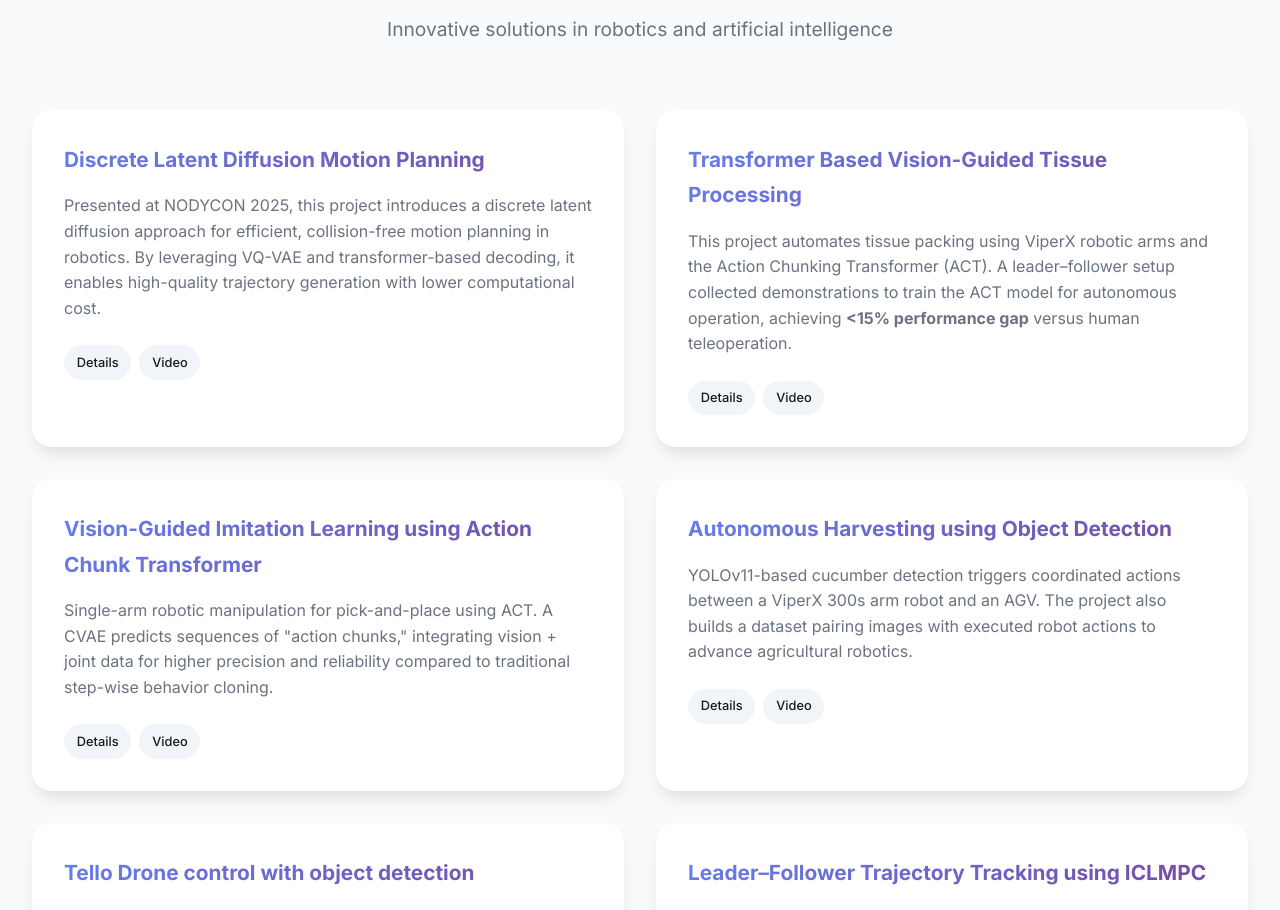
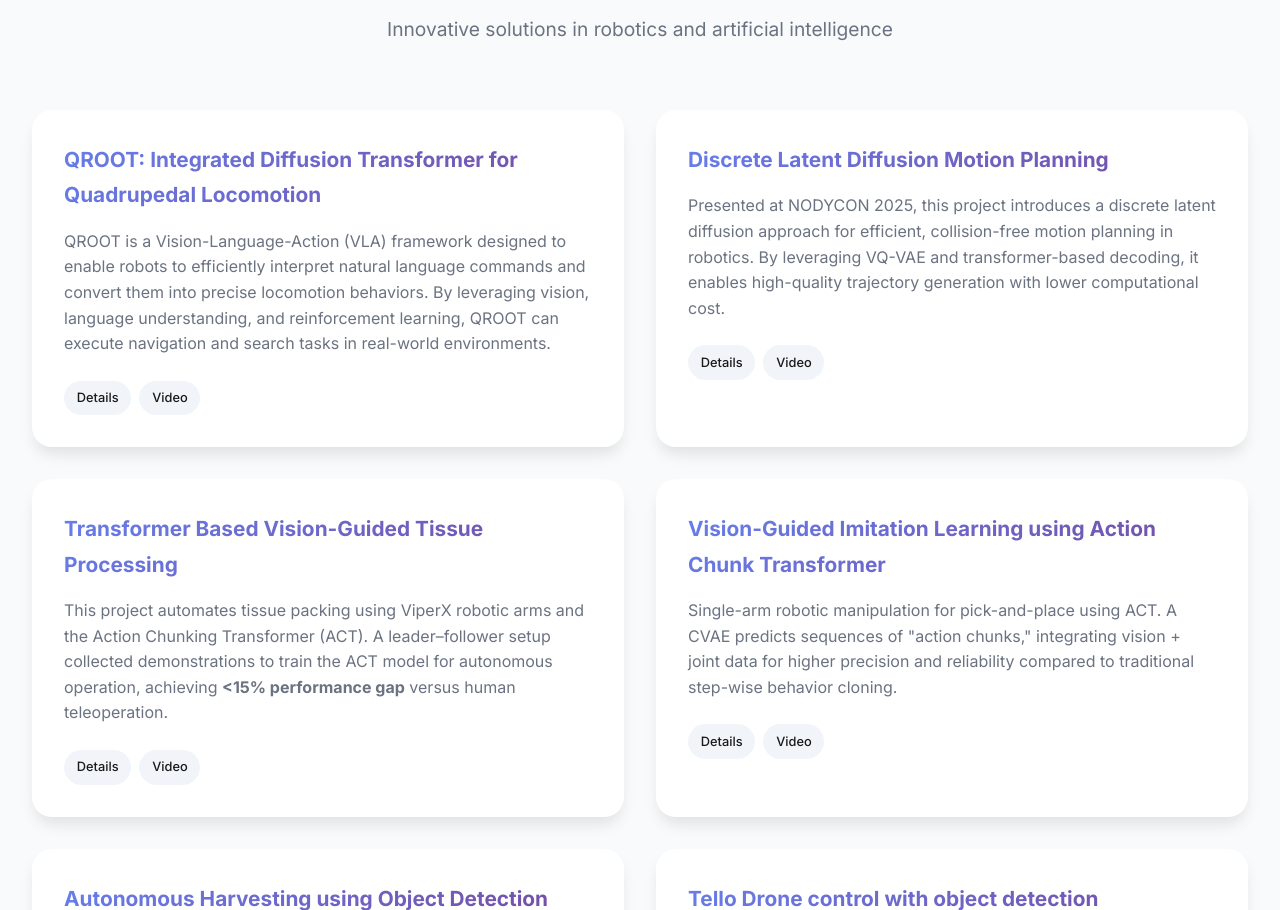
Before and after one commit to manishalingala/portfolio, a plain HTML site: page index.html in a window 1280 px wide. Shown: the part 4531-5441 px from the top of the page. Drawn offline with Linux system fonts and the light colour scheme.

Commit message:
Update index.html

```diff
--- a/index.html
+++ b/index.html
@@ -1407,6 +1407,96 @@
 <script>
 /* ---------- Full, detailed project data (9 projects) ---------- */
 const projectsData = [
+  {
+  title: "QROOT: Integrated Diffusion Transformer for Quadrupedal Locomotion",
+
+  abstract: `
+    QROOT is a Vision-Language-Action (VLA) framework designed to enable robots to efficiently
+    interpret natural language commands and convert them into precise locomotion behaviors.
+    By leveraging vision, language understanding, and reinforcement learning, QROOT can execute
+    navigation and search tasks in real-world environments.
+  `,
+
+  introHtml: `
+    <h4>Architecture Overview</h4>
+    <p>
+      QROOT combines diffusion transformers with reinforcement learning for advanced quadrupedal
+      robot locomotion control. The system processes multiple input modalities:
+    </p>
+
+    <ul>
+      <li><strong>Vision:</strong> The robot perceives the environment through camera frames</li>
+      <li><strong>Language:</strong> Commands are tokenized (e.g., "go to blue cube")</li>
+      <li><strong>State:</strong> Current locomotion state (velocities vx, vy, vz) is included</li>
+    </ul>
+
+    <h4>Processing Pipeline</h4>
+    <ol>
+      <li><strong>Vision-Language State Encoder:</strong> Fuses visual observations, state information, and language embeddings into a unified representation</li>
+      <li><strong>DiT Block (Diffusion Transformer):</strong> Processes encoded inputs using iterative refinement. Action tokens are progressively denoised for robust motion planning</li>
+      <li><strong>Action Decoder:</strong> Converts refined action tokens into executable motor commands</li>
+      <li><strong>Reinforcement Learning Policy (PPO):</strong> Ensures generated actions are safe, efficient, and adaptable in dynamic environments</li>
+    </ol>
+
+    <img src="assets/images/QROOT.jpeg" alt="QROOT Architecture" style="width:100%; border-radius:8px; margin: 1rem 0;">
+
+    <h4>Key Features</h4>
+    <ul>
+      <li><strong>Natural Command Following:</strong> Interprets language directly into motion</li>
+      <li><strong>Efficient Locomotion:</strong> Minimizes wasted movement using diffusion-based planning</li>
+      <li><strong>Safe Navigation:</strong> Obstacle-aware, robust in narrow or cluttered environments</li>
+      <li><strong>Generalization:</strong> Transferable across different environments and landmarks</li>
+    </ul>
+  `,
+
+  resultsHtml: `
+    <h4>Demonstration Results</h4>
+    <p>
+      The QROOT framework was validated on real-world locomotion tasks. Below are demonstrations
+      of the system following natural language commands in complex environments:
+    </p>
+
+    <div style="margin: 1.5rem 0;">
+      <h5>Command 1: "Go left side to the tunnel"</h5>
+      <div style="position: relative; padding-bottom: 56.25%; height: 0; margin: 1rem 0;">
+        <iframe src="https://www.youtube.com/embed/7i3MEXENwQg"
+                style="position: absolute; top: 0; left: 0; width: 100%; height: 100%; border-radius: 10px;"
+                frameborder="0" allowfullscreen></iframe>
+      </div>
+      <p style="color: #666; font-style: italic;">QROOT aligns to tunnel and approaches via left margin.</p>
+    </div>
+
+    <div style="margin: 1.5rem 0;">
+      <h5>Command 2: "Go through tunnel"</h5>
+      <div style="position: relative; padding-bottom: 56.25%; height: 0; margin: 1rem 0;">
+        <iframe src="https://www.youtube.com/embed/38P3yWFFW2U"
+                style="position: absolute; top: 0; left: 0; width: 100%; height: 100%; border-radius: 10px;"
+                frameborder="0" allowfullscreen></iframe>
+      </div>
+      <p style="color: #666; font-style: italic;">QROOT lowers speed, adjusts posture, and traverses narrow passage.</p>
+    </div>
+
+    <div style="margin: 1.5rem 0;">
+      <h5>Command 3: "Find sofa"</h5>
+      <div style="position: relative; padding-bottom: 56.25%; height: 0; margin: 1rem 0;">
+        <iframe src="https://www.youtube.com/embed/6dyglqckLCg"
+                style="position: absolute; top: 0; left: 0; width: 100%; height: 100%; border-radius: 10px;"
+                frameborder="0" allowfullscreen></iframe>
+      </div>
+      <p style="color: #666; font-style: italic;">QROOT activates object search, detects sofa, navigates and stops at safe proximity.</p>
+    </div>
+
+    <h4>Results</h4>
+    <ul>
+      <li>Successfully integrated natural language processing with quadrupedal locomotion</li>
+      <li>Demonstrated robust navigation through challenging environments</li>
+      <li>Achieved safe and efficient object search and approach behaviors</li>
+      <li>Validated diffusion-based motion planning in real-world scenarios</li>
+    </ul>
+  `,
+
+  video:"https://www.youtube.com/embed/v=oJoD8eFbG54" // Since we have multiple videos in resultsHtml, we don't need a single video here
+},
   {
     title: "Discrete Latent Diffusion Motion Planning",
     abstract: `
```
